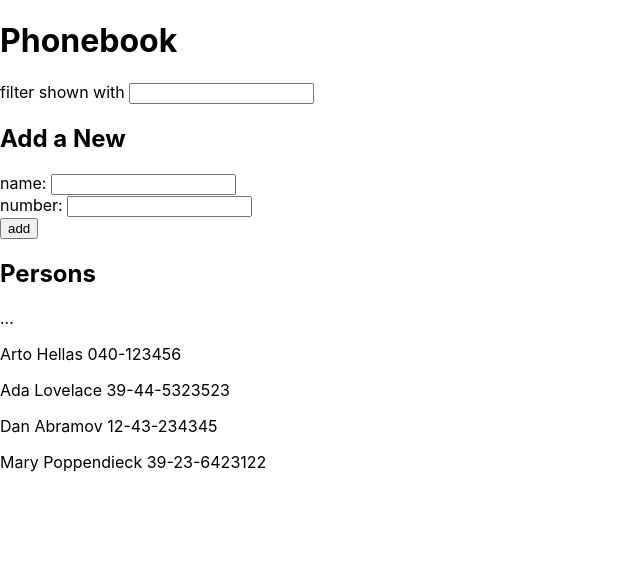
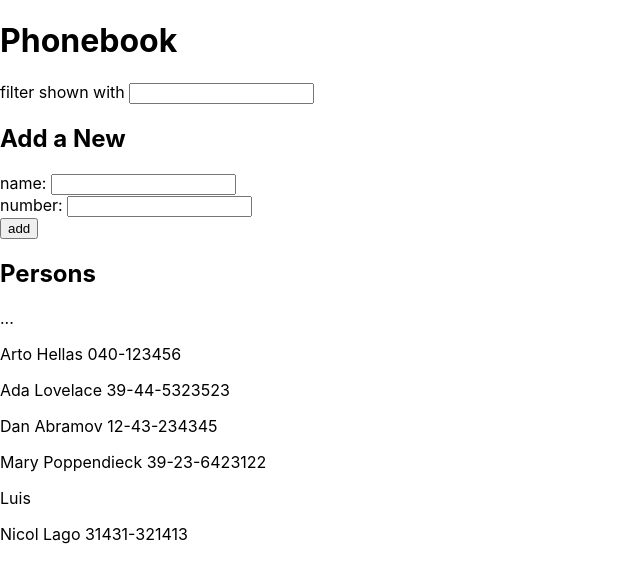
Before and after one commit to Aushzlten12/fullstackOpen, a React (Create React App) app in the folder part2/phonebook/: page / in a window 1280 px wide. Shown: the top 582 px of the page, without its empty margins (0-640 px from the left). Built offline with nearby package versions, Linux system fonts and the light colour scheme; data requests are answered from the project's data file.

Commit message:
Exercise 2.15 finished

```diff
--- a/part2/phonebook/db.json
+++ b/part2/phonebook/db.json
@@ -19,6 +19,16 @@
       "name": "Mary Poppendieck",
       "number": "39-23-6423122",
       "id": 4
+    },
+    {
+      "name": "Luis",
+      "phone": "2341-213141",
+      "id": 5
+    },
+    {
+      "name": "Nicol Lago",
+      "number": "31431-321413",
+      "id": 6
     }
   ]
 }
--- a/part2/phonebook/package.json
+++ b/part2/phonebook/package.json
@@ -38,6 +38,7 @@
     ]
   },
   "devDependencies": {
+    "@babel/plugin-proposal-private-property-in-object": "^7.21.11",
     "json-server": "^0.17.4"
   }
 }
--- a/part2/phonebook/src/App.js
+++ b/part2/phonebook/src/App.js
@@ -1,15 +1,15 @@
 import "./App.css";
 import React, { useState, useEffect } from "react";
-import axios from "axios";
 import Filter from "./components/Filter";
 import Persons from "./components/Persons";
 import PersonForm from "./components/PersonForm";
+import personsService from "./services/persons";
 
 const App = () => {
   const [persons, setPersons] = useState([]);
   const [fieldSearch, setFieldSearch] = useState("");
   const hook = () => {
-    axios.get("http://localhost:3001/persons").then((response) => {
+    personsService.getAll().then((response) => {
       setPersons(response.data);
     });
   };
@@ -24,7 +24,11 @@ const App = () => {
       <h1>Phonebook</h1>
       <Filter fieldSearch={fieldSearch} setFieldSearch={setFieldSearch} />
       <h2>Add a New</h2>
-      <PersonForm persons={persons} setPersons={setPersons} />
+      <PersonForm
+        persons={persons}
+        setPersons={setPersons}
+        method={personsService}
+      />
       <h2>Persons</h2>
       ...
       <Persons persons={filteredPersons} />
--- a/part2/phonebook/src/components/PersonForm.js
+++ b/part2/phonebook/src/components/PersonForm.js
@@ -1,6 +1,6 @@
 import React, { useState } from "react";
 
-const PersonForm = ({ persons, setPersons }) => {
+const PersonForm = ({ persons, setPersons, method }) => {
   const [newName, setNewName] = useState("");
   const [newPhone, setNewPhone] = useState("");
   const handleNoteChange = (event) => {
@@ -17,18 +17,20 @@ const PersonForm = ({ persons, setPersons }) => {
     event.preventDefault();
     const personObject = {
       name: newName,
-      phone: newPhone,
+      number: newPhone,
     };
     const personExists = persons.some(
       (person) => person.name === personObject.name,
     );
     if (!personExists) {
-      setPersons(persons.concat(personObject));
+      method.create(personObject).then((response) => {
+        setPersons(persons.concat(response.data));
+        setNewName("");
+        setNewPhone("");
+      });
     } else {
       alert(`${personObject.name} is already added to phonebook`);
     }
-    setNewName("");
-    setNewPhone("");
   };
   return (
     <div>
--- /dev/null
+++ b/part2/phonebook/src/services/persons.js
@@ -0,0 +1,17 @@
+import axios from "axios";
+const baseUrl = "http://localhost:3001/persons";
+
+const getAll = () => {
+  return axios.get(baseUrl);
+};
+
+const create = (newObject) => {
+  return axios.post(baseUrl, newObject);
+};
+
+const personsService = {
+  getAll,
+  create,
+};
+
+export default personsService;
```
Also changed, not shown: 2 other files (tests, documents, lock files or other folders).
